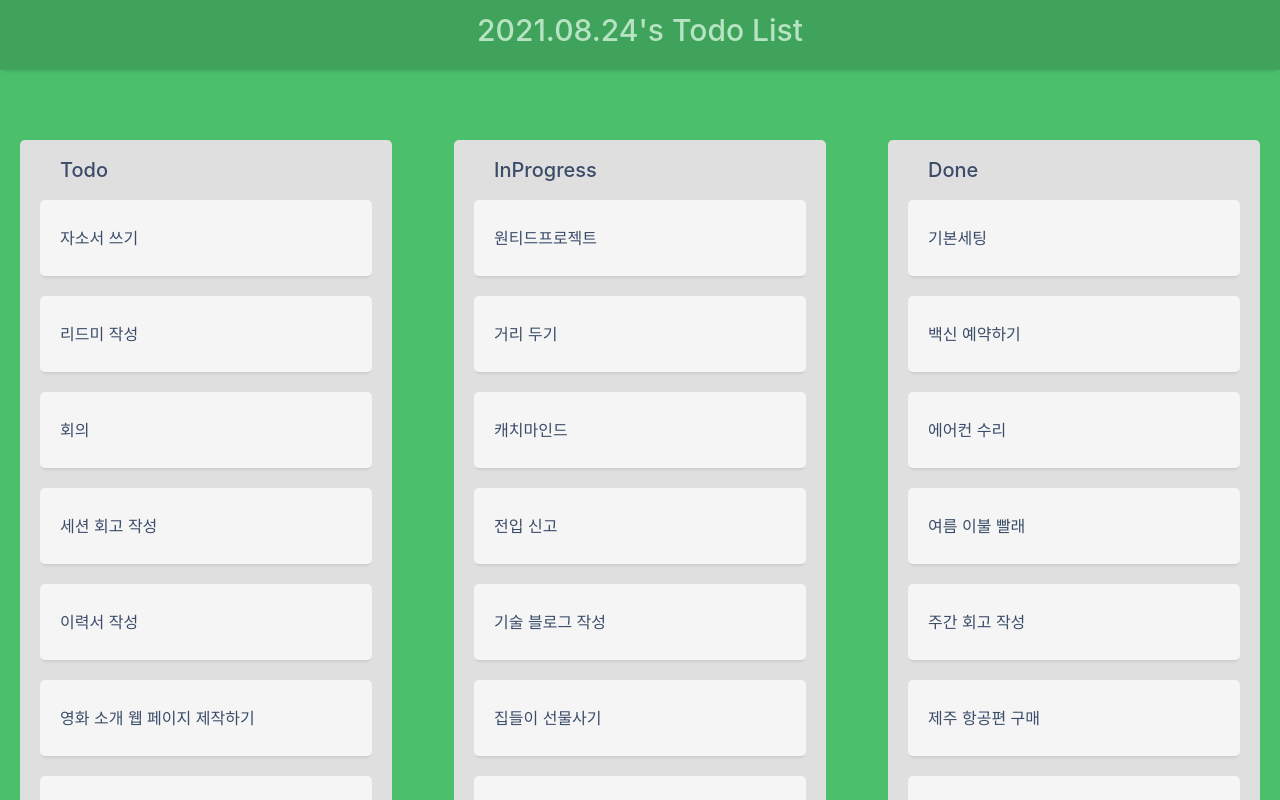
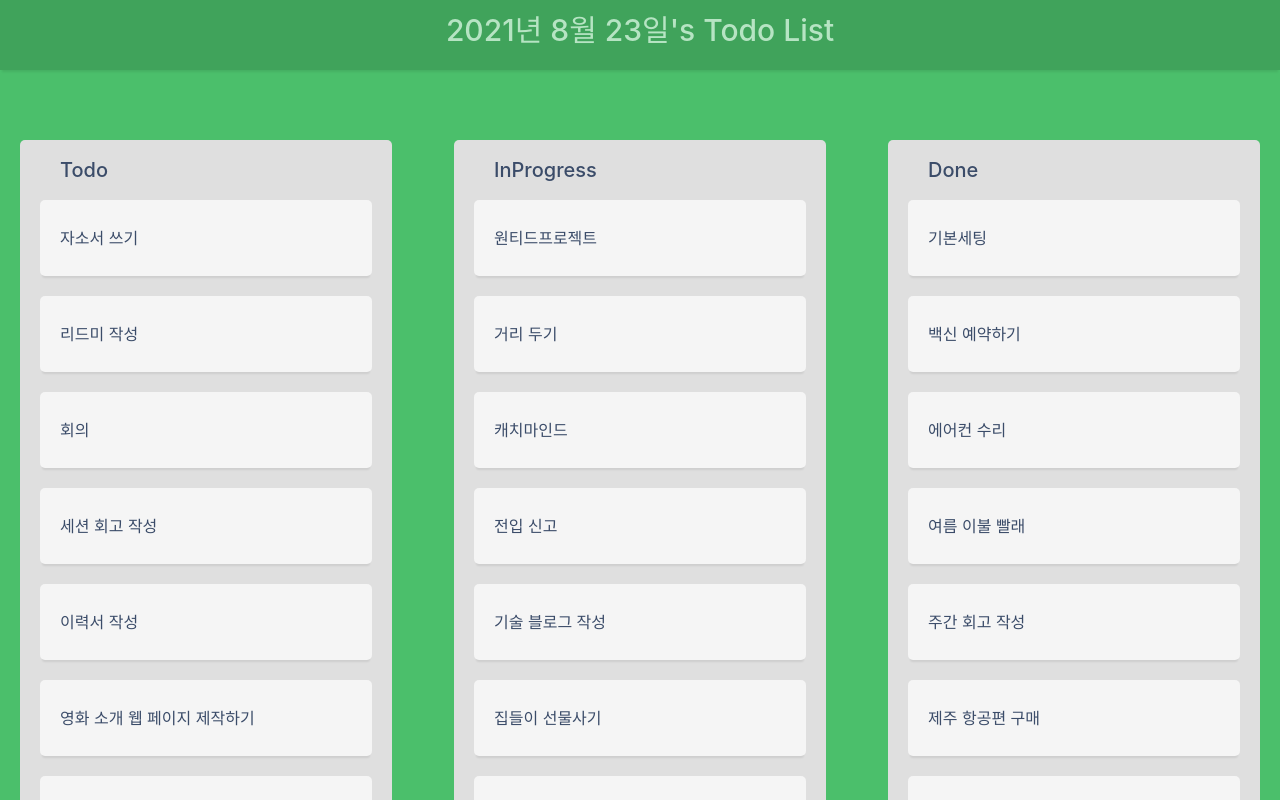
Before and after one commit to Derek-94/modo-todo-assignment, a React (Create React App) app: page / in a window 1280 px wide. Shown: the top 800 px of the page. Built offline with nearby package versions, Linux system fonts and the light colour scheme.

Commit message:
Feat: Header 실시간 날짜 반영. (#8)

```diff
--- a/src/components/common/Header.tsx
+++ b/src/components/common/Header.tsx
@@ -2,9 +2,12 @@ import React from 'react';
 import styled from 'styled-components';
 
 const Header: React.FC = () => {
-  const currentDate = '2021.08.24';
+  const currentDate = new Date();
+  const date = new Intl.DateTimeFormat('KO-KR', {
+    dateStyle: 'long',
+  }).format(currentDate);
 
-  return <HeaderContainer>{currentDate}'s Todo List</HeaderContainer>;
+  return <HeaderContainer>{date}'s Todo List</HeaderContainer>;
 };
 
 const HeaderContainer = styled.div`
```
